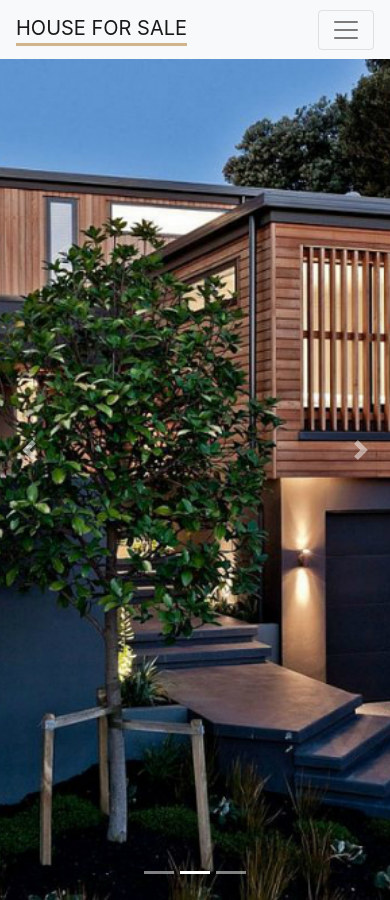
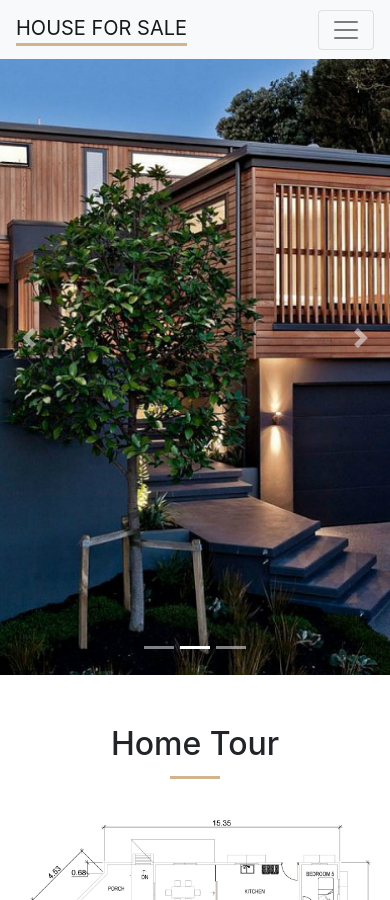
Before and after one commit to carlcastello/john-static-website, a Jekyll site: the page built from index.html, in a window 390 px wide and 900 px high. Built offline with Jekyll 4.4.1, drawn with Linux system fonts in a browser that asks for light colours; comment, search, counter and statistics services are not loaded.

Commit message:
Min height on mobile

```diff
--- a/assets/sass/john-static-website/_carousel.scss
+++ b/assets/sass/john-static-website/_carousel.scss
@@ -11,3 +11,9 @@
   -o-background-size: cover;
   background-size: cover;
 };
+
+@include media-breakpoint-down(md) {
+  .carousel-item {
+    height: 75vh;
+  }
+}
```
